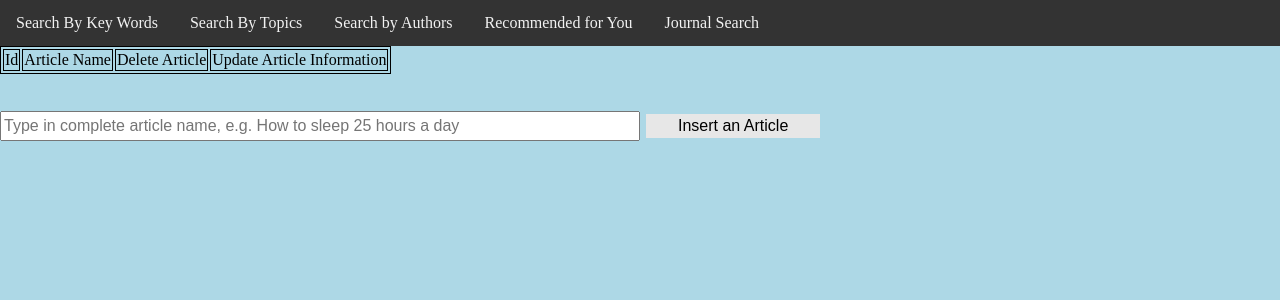
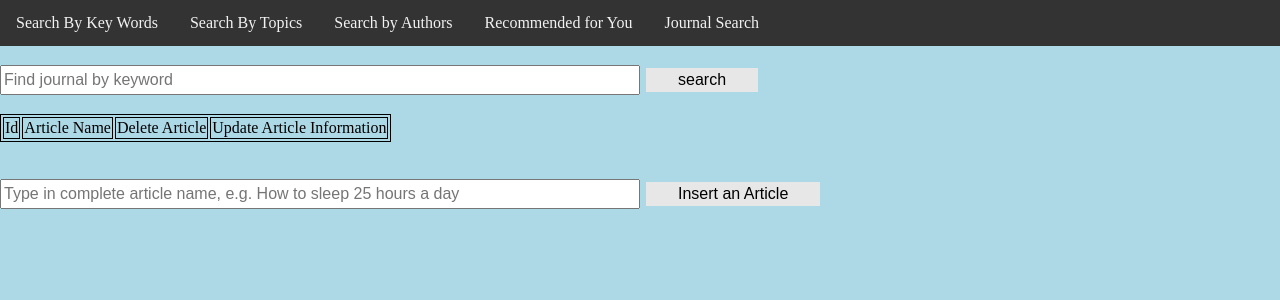
Before and after one commit to Keitokuch/yesql_app, a Flask app: page /journal.html in a window 1280 px wide. Shown: the part 154-454 px from the top of the page. Run offline with Flask 2, Linux system fonts and the light colour scheme; data that the repository does not hold is empty; parts of the project's set-up code (start-up, migrations or seed data) failed here and were passed over.

Commit message:
Add db insert and fix update

```diff
--- a/app.py
+++ b/app.py
@@ -16,6 +16,13 @@ def test_page():
     return render_template('demo.html')
 
 
+@app.route('/update.html')
+def update_page():
+    jid = request.args.get('id')
+    jname = db.get_jname_by_id(jid)
+    return render_template('update.html', old_name=jname['journal_name'])
+
+
 @app.route('/update')
 def update():
     jid = request.args.get('id')
@@ -23,14 +30,23 @@ def update():
     if jid and jname:
         db.update_jname_by_id(jid, jname)
         return redirect('journal.html')
+    else:
+        redirect('/update.html')
 
-    return render_template('update.html')
+
 
 @app.route('/delete')
 def delete():
     jid = request.args.get('id')
     db.delete_journal_by_id(jid)
     return redirect('/journal.html')
+
+
+@app.route('/insert')
+def insert():
+    jname = request.args.get('jname')
+    db.insert_journal_name(jname)
+    return redirect('journal.html')
 
 
 @app.route('/recommend.html')
@@ -40,7 +56,11 @@ def recommend():
 
 @app.route('/journal.html')
 def journal_page():
-    journals = db.get_jid_name()
+    keyword = request.args.get('keyword')
+    if keyword:
+        journals = db.search_journal_by_name(keyword)
+    else:
+        journals = db.get_jid_name()
     return render_template('journal.html', data=journals)
 
 
--- a/database/mysql.py
+++ b/database/mysql.py
@@ -11,7 +11,7 @@ def get_jname_by_id(jid: int):
                     ;
                     """
             cursor.execute(query, {'jid': jid})
-            return cursor.fetchall()
+            return cursor.fetchone()
 
 
 def get_jid_name():
@@ -24,6 +24,20 @@ def get_jid_name():
                     ;
             """
             cursor.execute(query)
+            return cursor.fetchall()
+
+
+def search_journal_by_name(keyword: str):
+    with MySQLConnection() as conn:
+        with conn.cursor() as cursor:
+            query = """
+                    SELECT *
+                    FROM jid_name
+                    WHERE journal_name LIKE %s
+                    LIMIT 15
+                    ;
+                    """
+            cursor.execute(query, "%" + keyword + "%")
             return cursor.fetchall()
 
 
@@ -50,4 +64,14 @@ def delete_journal_by_id(jid: int):
                     ;
             """
             cursor.execute(query, {'jid': jid})
-            return 0
+
+
+def insert_journal_name(jname: str):
+    with MySQLConnection() as conn:
+        with conn.cursor() as cursor:
+            query = """
+                    INSERT INTO jid_name (journal_name)
+                    VALUE (%(jname)s)
+                    ;
+                    """
+            cursor.execute(query, {'jname': jname})
--- a/templates/journal.html
+++ b/templates/journal.html
@@ -26,6 +26,17 @@ table, th, td {
 
 
 {% block content %}
+
+<!-- Insert new articles-->
+<div class = "search_box">
+    <br>
+    <form action="journal.html">
+        <input type="text" name="keyword" placeholder="Find journal by keyword" style="width: 50%;height:30px;font-size:12pt;">
+        <button class = "submit_buttun" > search </button>
+    </form>
+    <br>
+</div>
+
 <!-- Show all existing artiles (id,name) -->
 <tbody>
 	<table>
@@ -59,7 +70,7 @@ table, th, td {
         }
         function to_update(jid) {
             if (jid != "undefined") {
-                window.location.href='/update?id=' + jid;
+                window.location.href='/update.html?id=' + jid;
             } else {
                 alert(' What happened?');
             }
@@ -71,15 +82,15 @@ table, th, td {
 </tbody>
 
 <!-- Insert new articles-->
+<br>
 <div class = "insert">
   <br>
- 	 <form action="insert.html">
- 		 <br>
- 		 <!-- replace here -->
- 		<input type="text" name="insert_name" placeholder="Type in complete article name, e.g. How to sleep 25 hours a day" style="width: 50%;height:30px;font-size:12pt;"">
-		 <!-- replace here --> <button class = "update_button" onclick = "alert('the article has been added to the database')"> Insert an Article </button>
+ 	 <form action="insert">
+ 		<input type="text" name="jname" placeholder="Type in complete article name, e.g. How to sleep 25 hours a day" style="width: 50%;height:30px;font-size:12pt;">
+		 <button class = "insert_button" onclick = "alert('The article has been added to the database')"> Insert an Article </button>
 	</form>
 
 </div>
+<br>
 
 {% endblock %}
```
Also changed, not shown: templates/update.html (+5 -4 lines).
